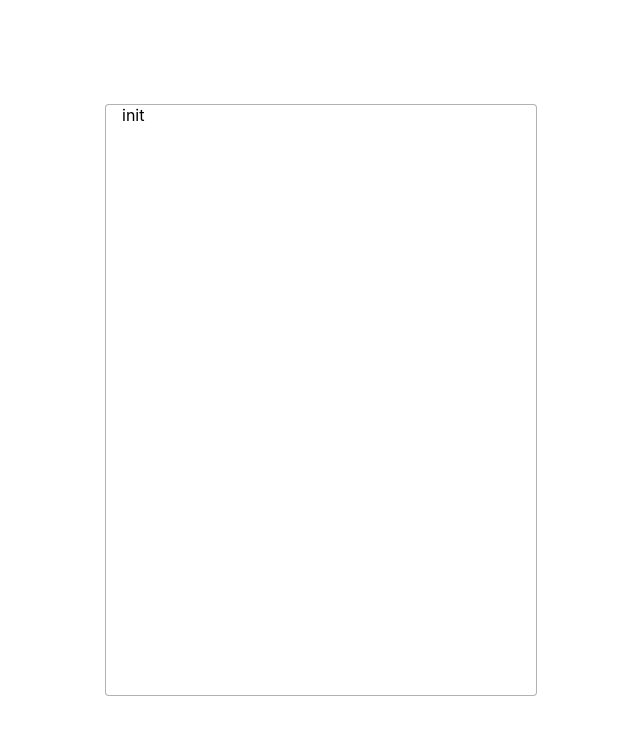
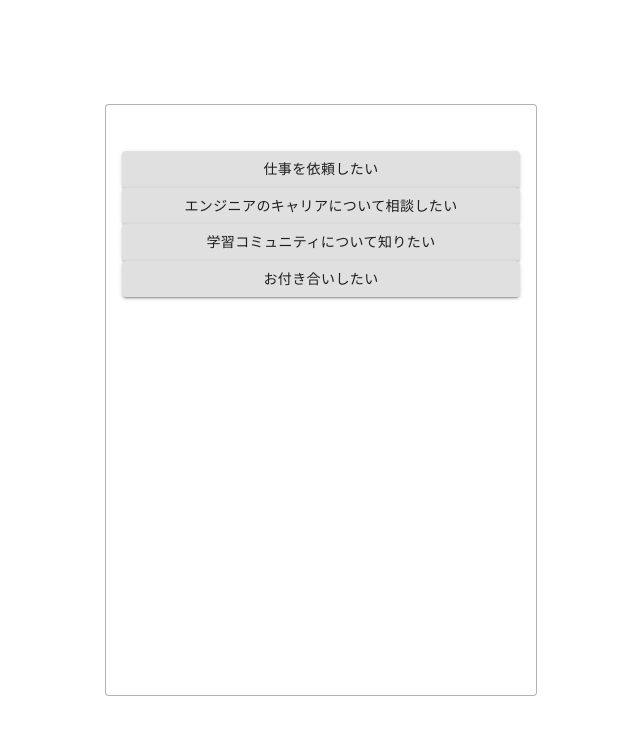
Before and after one commit to yk-port/react-slack-bots, a React (Create React App) app: page / in a window 1280 px wide. Shown: the top 734 px of the page, without its empty margins (319-959 px from the left). Built offline with nearby package versions, Linux system fonts and the light colour scheme.

Commit message:
feat: answerコンポーネント作成

```diff
--- a/src/App.jsx
+++ b/src/App.jsx
@@ -1,6 +1,8 @@
 import React from 'react';
 import defaultDataset from './dataset';
 import './assets/styles/style.css';
+
+import { AnswersList } from './components';
 
 export default class App extends React.Component {
   constructor(props) {
@@ -14,11 +16,24 @@
     }
   }
 
+  initAnswer = () => {
+    const initDataset = this.state.dataset[this.state.currentId];
+    const initAnswers = initDataset.answers;
+
+    this.setState({
+      answers: initAnswers
+    });
+  }
+
+  componentDidMount() {
+    this.initAnswer();
+  }
+
   render() {
     return (
       <section className="c-section">
         <div className="c-box">
-          {this.state.currentId}
+          <AnswersList answers={this.state.answers} />
         </div>
       </section>
     );
--- /dev/null
+++ b/src/components/Answer.jsx
@@ -0,0 +1,19 @@
+import React from 'react';
+import { makeStyles } from '@material-ui/core/styles';
+import Button from '@material-ui/core/Button';
+
+const useStyles = makeStyles((theme) => ({
+  root: {},
+}));
+
+const Answer = ({ content }) => {
+  // const classes = useStyles();
+
+  return (
+    <Button variant="contained">
+      {content}
+    </Button>
+  )
+}
+
+export default Answer
--- /dev/null
+++ b/src/components/AnswersList.jsx
@@ -0,0 +1,16 @@
+import React from 'react';
+import { Answer } from './index';
+
+const AnswersList = ({ answers }) => {
+  return (
+    <div className="c-grid__answer">
+      {
+        answers.map((value, index) => {
+          return <Answer content={value.content} key={index} />
+        })
+      }
+    </div>
+  )
+}
+
+export default AnswersList
--- /dev/null
+++ b/src/components/index.js
@@ -0,0 +1,2 @@
+export { default as AnswersList } from './AnswersList'
+export { default as Answer } from './Answer'
```
Also changed, not shown: 1 other file (tests, documents, lock files or other folders).
